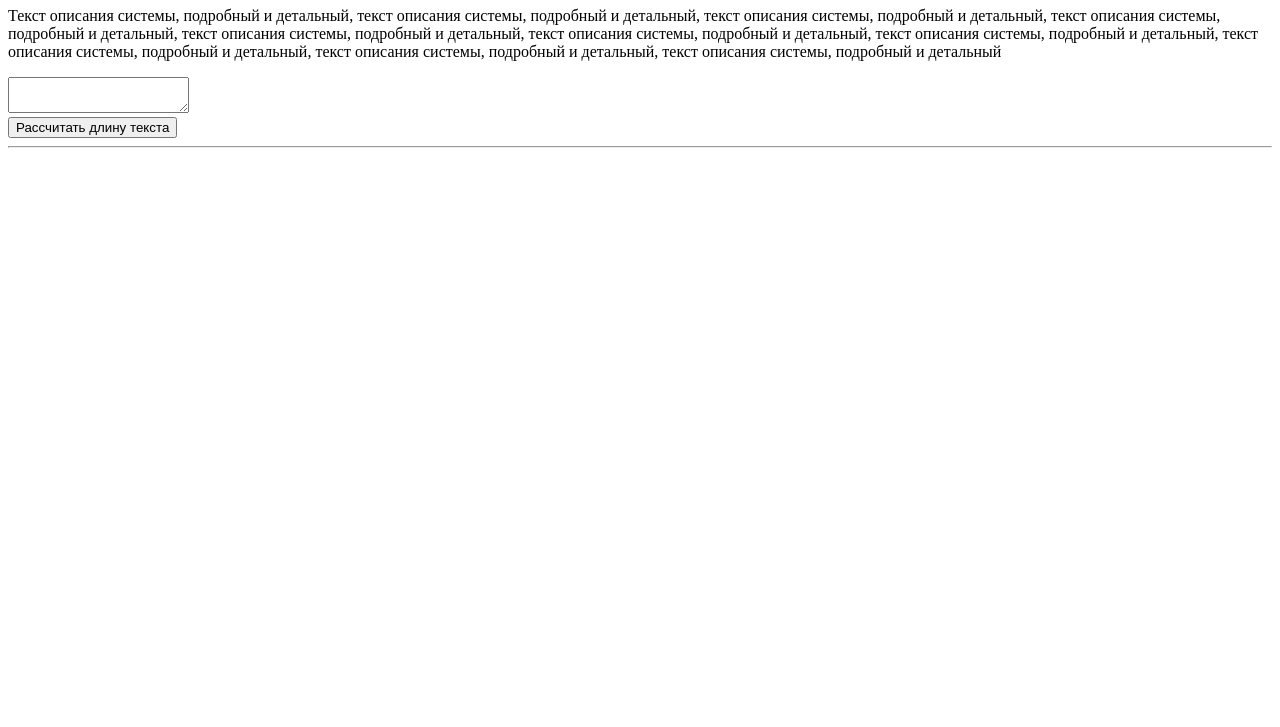
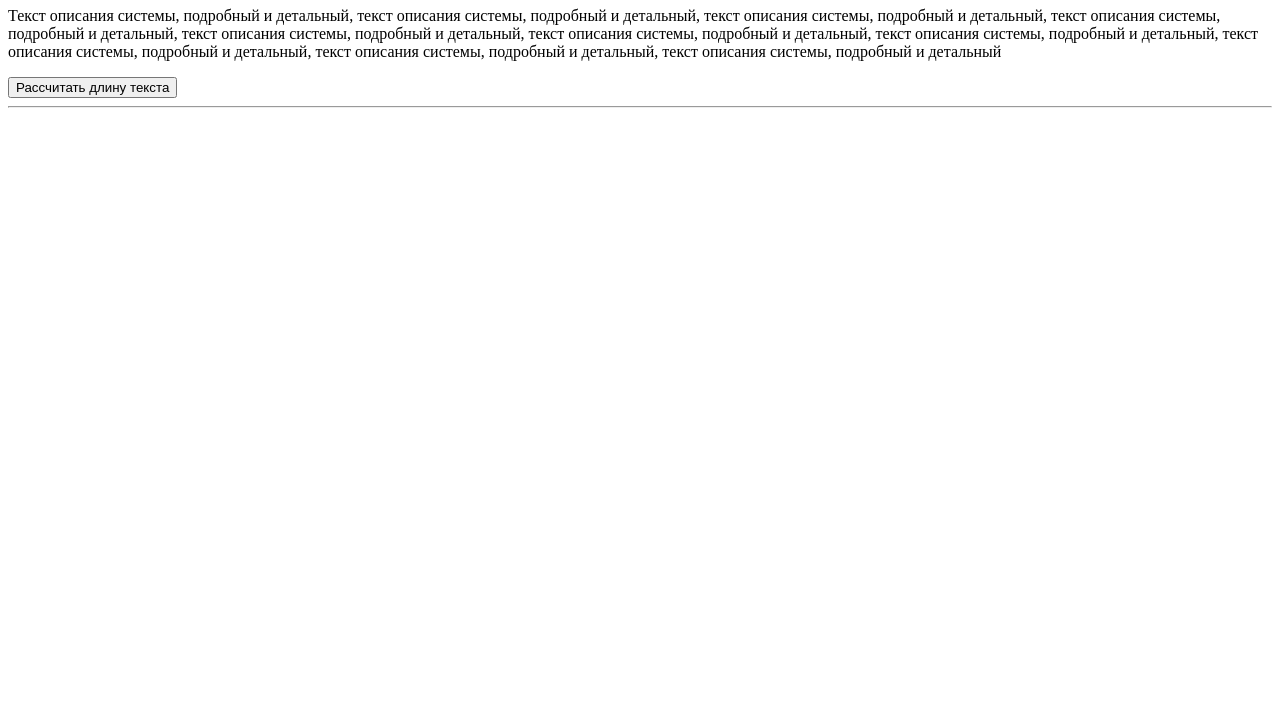
Before and after one commit to sortedmap/git-advanced, a plain HTML site: page index.html in a window 1280 px wide. Shown: the part 73-800 px from the top of the page. Drawn offline with Linux system fonts and the light colour scheme.

Commit message:
test changes

```diff
--- a/index.html
+++ b/index.html
@@ -7,7 +7,6 @@
     <body>
         <h1>Система управления проектами</h1>
         <p>Текст описания системы, подробный и детальный, текст описания системы, подробный и детальный, текст описания системы, подробный и детальный, текст описания системы, подробный и детальный, текст описания системы, подробный и детальный, текст описания системы, подробный и детальный, текст описания системы, подробный и детальный, текст описания системы, подробный и детальный, текст описания системы, подробный и детальный, текст описания системы, подробный и детальный</p>
-        <textarea id="text"></textarea><br>
         <button class="button">Рассчитать длину текста</button>
         <hr>
     </body>
--- a/script.js
+++ b/script.js
@@ -4,6 +4,7 @@
         document.getElementById('button').addEventListener('click', function(){
             let text = document.getElementById('text').value;
             alert('Длина текста: ' + text.length);
+            // some comment
         });
     });
 })();
```
